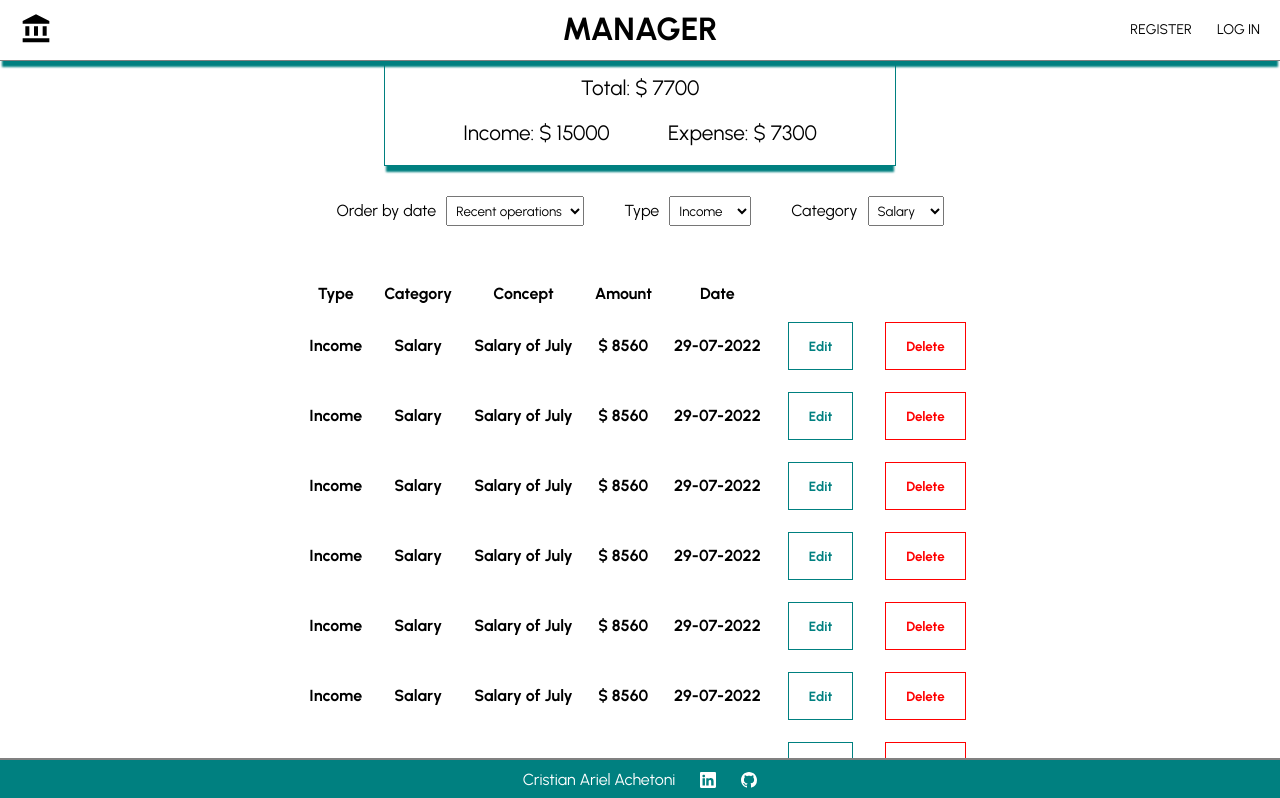
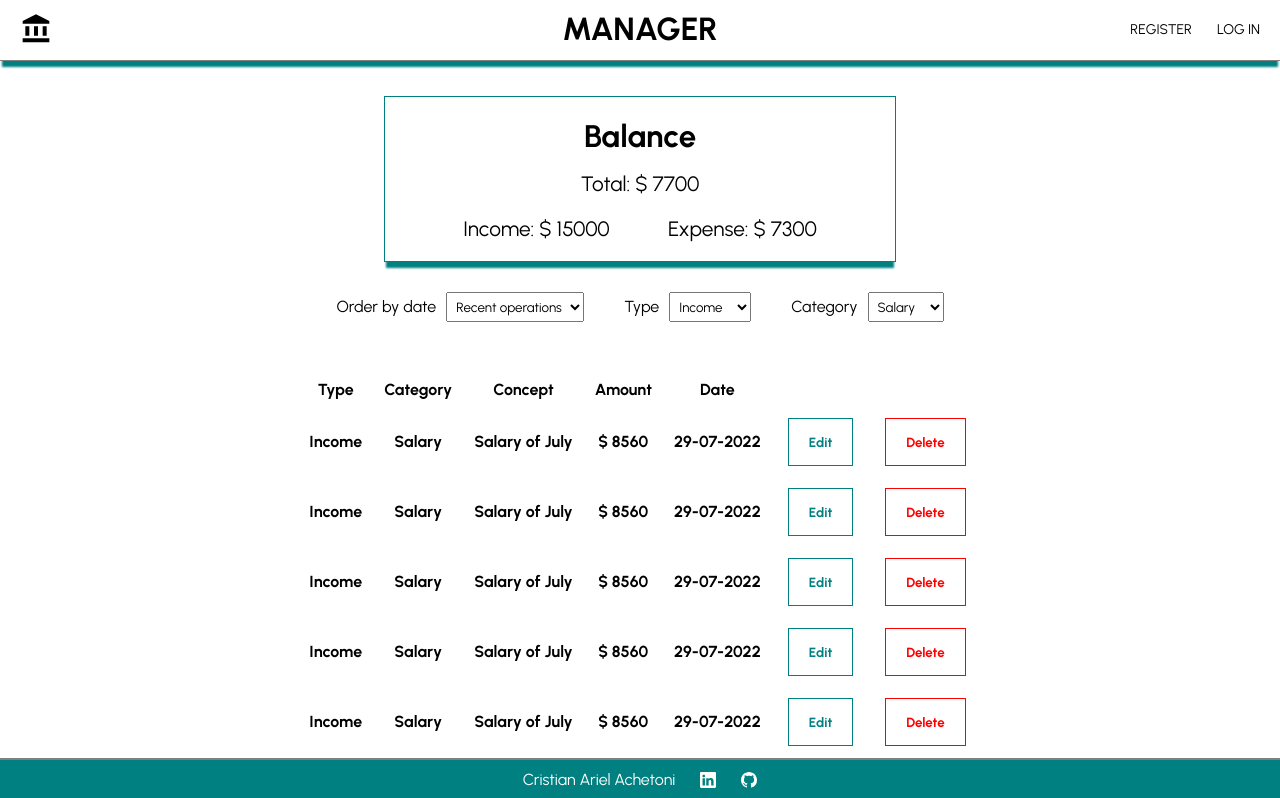
Before and after one commit to crisar0790/CHALLENGE-FULL-STACK, a React (Create React App) app in the folder client/: page /operations in a window 1280 px wide. Shown: the top 798 px of the page. Built offline with nearby package versions, Linux system fonts and the light colour scheme.

Commit message:
modificaciones en OperationsList

```diff
--- a/client/src/pages/OperationsList.jsx
+++ b/client/src/pages/OperationsList.jsx
@@ -1,18 +1,30 @@
 import React from 'react';
+import styled from "styled-components";
 import Filters from '../components/Filters';
 import Footer from '../components/Footer';
 import Navbar from '../components/Navbar';
 import Operations from '../components/Operations';
 import Balance from '../components/Balance';
 
+const Container = styled.div`
+    width: 100%;
+    padding-top: 6em;
+    display: flex;
+    align-items: center;
+    justify-content: center;
+    flex-direction: column;
+`;
+
 const OperationsList = () => {
   return (
     <div>
-        <Navbar />
+      <Navbar />
+      <Container>
         <Balance />
         <Filters />
         <Operations />
-        <Footer />
+      </Container>
+      <Footer />
     </div>
   )
 }
```
